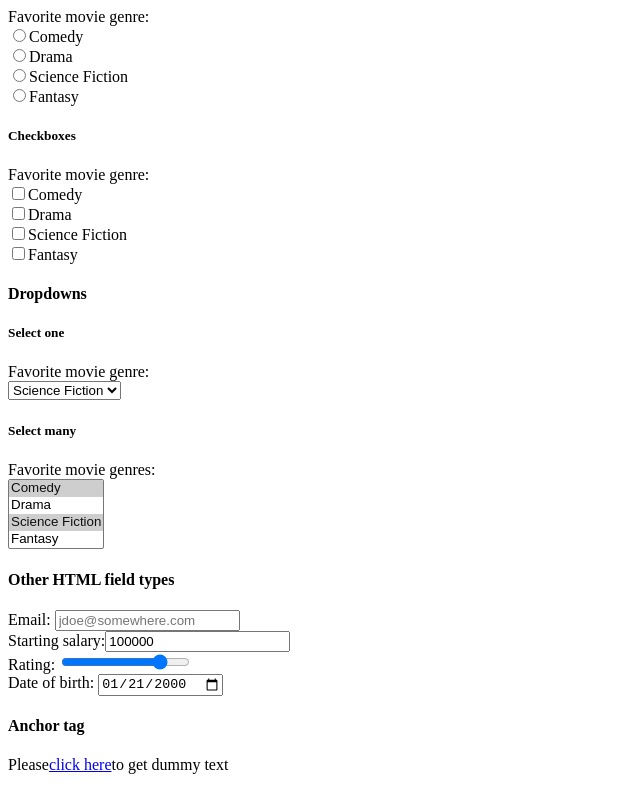
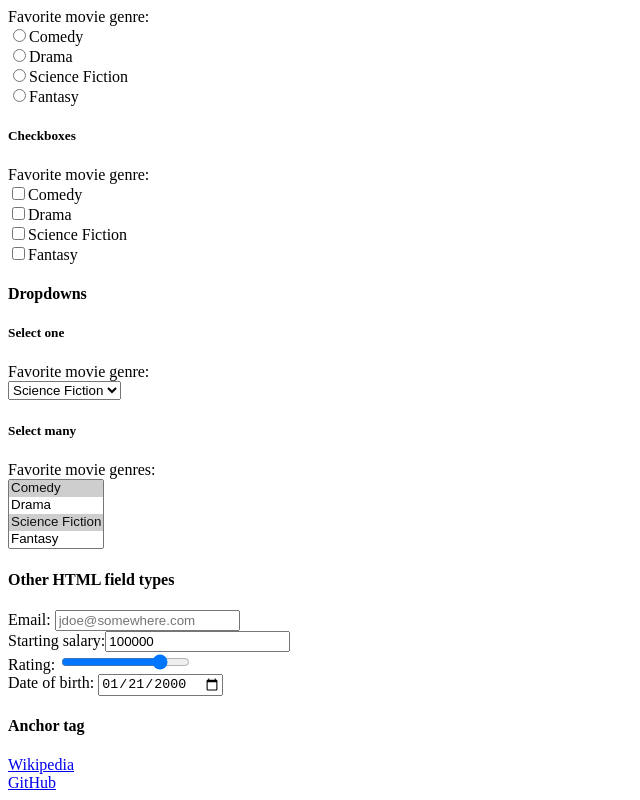
Before and after one commit to russell-leung/kambaz-react-web-app, a React (Vite) app: page / in a window 1280 px wide. Shown: the part 2585-3385 px from the top of the page, without its empty margins (0-640 px from the left). Built offline with nearby package versions, Linux system fonts and the light colour scheme.

Commit message:
add anchor tags

```diff
--- a/src/Labs/Lab1/index.tsx
+++ b/src/Labs/Lab1/index.tsx
@@ -282,12 +282,9 @@ export default function Lab1() {
 
       <div id="wd-anchor">
         <h4>Anchor tag</h4>
-        Please
-        <a href="https://www.lipsum.com" id="wd-lipsum">
-          click here
-        </a>
-        to get dummy text
+        <a href="wikipedia.com">Wikipedia</a>
         <br />
+        <a href="https://github.com/russell-leung/kambaz-react-web-app">GitHub</a>
       </div>
     </div>
   );
```
